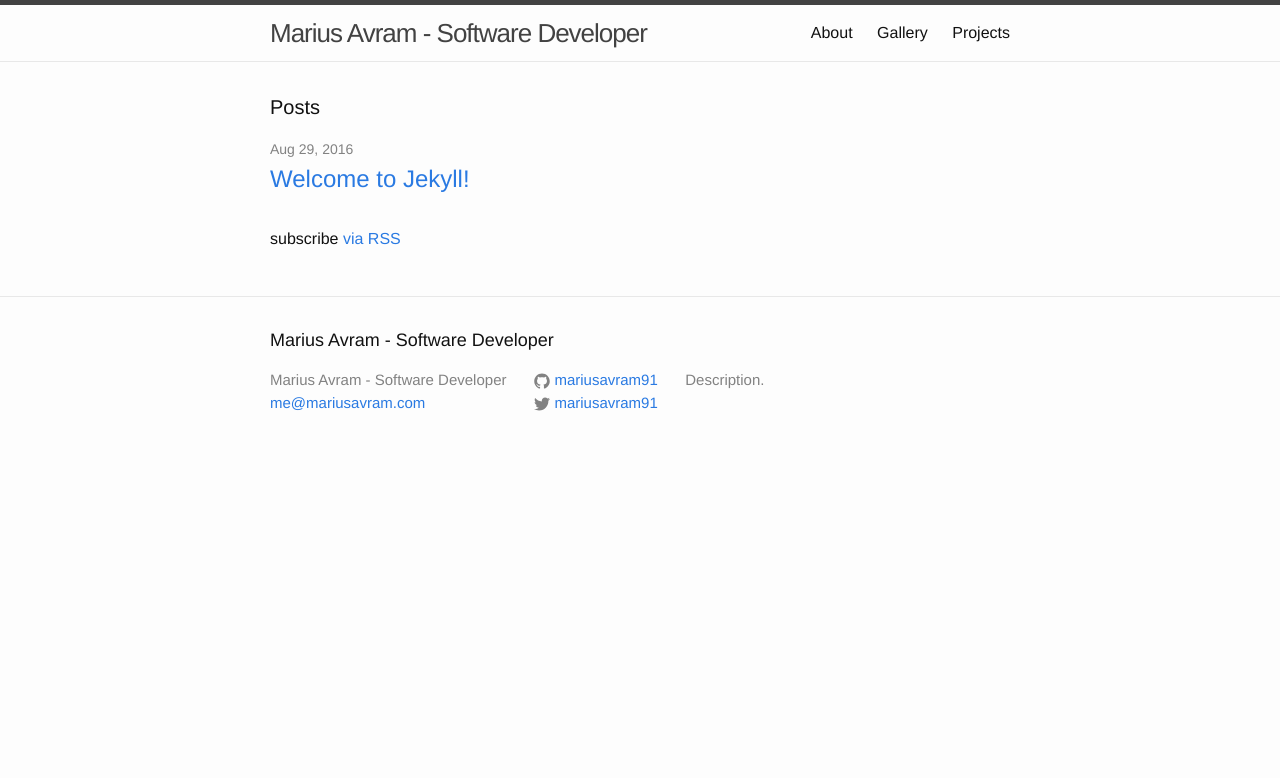
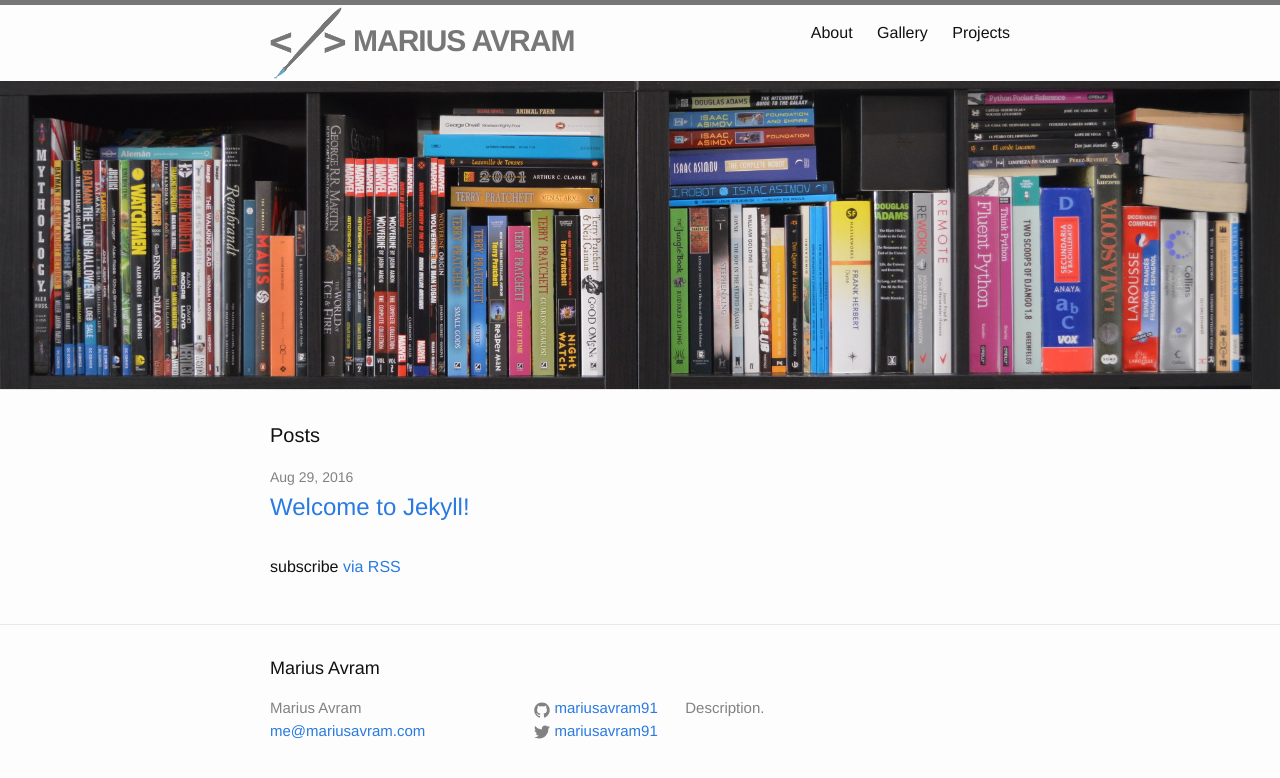
Before and after one commit to mariusavram91/mariusavram, a Jekyll site: the page built from index.html, in a window 1280 px wide. Shown: the top 778 px of the page. Built offline with Jekyll 4.4.1, drawn with Linux system fonts in a browser that asks for light colours.

Commit message:
Add logo and bookshelf image

```diff
--- a/_config.yml
+++ b/_config.yml
@@ -6,7 +6,8 @@
 # 'jekyll serve'. If you change this file, please restart the server process.
 
 # Site settings
-title: Marius Avram - Software Developer
+title: Marius Avram
+job: Software Developer
 email: me@mariusavram.com
 description: > # this means to ignore newlines until "baseurl:"
   Description.
--- a/_includes/head.html
+++ b/_includes/head.html
@@ -9,4 +9,7 @@
   <link rel="stylesheet" href="{{ "/css/main.css" | prepend: site.baseurl }}">
   <link rel="canonical" href="{{ page.url | replace:'index.html','' | prepend: site.baseurl | prepend: site.url }}">
   <link rel="alternate" type="application/rss+xml" title="{{ site.title }}" href="{{ "/feed.xml" | prepend: site.baseurl | prepend: site.url }}">
+
+  <link rel="shortcut icon" href="/assets/favicon.ico" type="image/x-icon">
+  <link rel="icon" href="/assets/favicon.ico" type="image/x-icon">
 </head>
--- a/_includes/header.html
+++ b/_includes/header.html
@@ -2,7 +2,10 @@
 
   <div class="wrapper">
 
-    <a class="site-title" href="{{ site.baseurl }}/">{{ site.title }}</a>
+    <a class="site-title" href="{{ site.baseurl }}/">
+      <img src="/assets/logo_small.png" width="20%">
+      {{ site.title }}
+    </a>
 
     <nav class="site-nav">
       <a href="#" class="menu-icon">
@@ -23,5 +26,8 @@
     </nav>
 
   </div>
+  <div>
+    <img src="/assets/bookshelf.jpg" width="100%" >
+  </div>
 
 </header>
--- a/_sass/_layout.scss
+++ b/_sass/_layout.scss
@@ -11,16 +11,23 @@
 }
 
 .site-title {
-    font-size: 26px;
-    font-weight: 300;
+    font-size: 30px;
+    font-weight: 600;
     line-height: 56px;
     letter-spacing: -1px;
     margin-bottom: 0;
     float: left;
 
+    text-transform: uppercase;
+
     &,
     &:visited {
         color: $grey-color-dark;
+        text-decoration: none;
+    }
+
+    &:hover {
+        text-decoration: none !important;
     }
 }
 
--- a/css/main.scss
+++ b/css/main.scss
@@ -20,7 +20,7 @@
 
 $grey-color:       #828282;
 $grey-color-light: lighten($grey-color, 40%);
-$grey-color-dark:  darken($grey-color, 25%);
+$grey-color-dark:  #777;
 
 // Width of the content area
 $content-width:    800px;
```
Also changed, not shown: assets/bookshelf.jpg (added), assets/favicon.ico (added), assets/logo.png (added), assets/logo_small.png (added), 1 other file.
